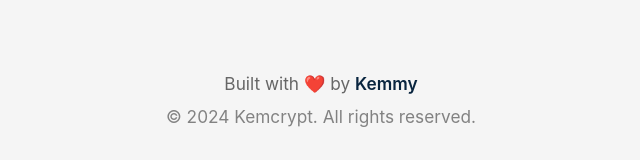
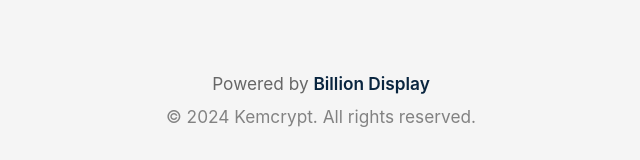
Before and after one commit to billiondisplay/Kemcrypt, a website: page index.html in a window 1280 px wide. Shown: the part 1001-1161 px from the top of the page, without its empty margins (319-959 px from the left). Drawn offline with Linux system fonts and the light colour scheme.

Commit message:
`Update footer text in index.html`

```diff
--- a/index.html
+++ b/index.html
@@ -409,7 +409,7 @@
 
     <!-- Footer -->
     <footer class="footer">
-      <p>Built with ❤️ by <strong>Kemmy</strong></p>
+      <p>Powered by <strong>Billion Display</strong></p>
       <p class="footer-small">© 2024 Kemcrypt. All rights reserved.</p>
     </footer>
 
```
